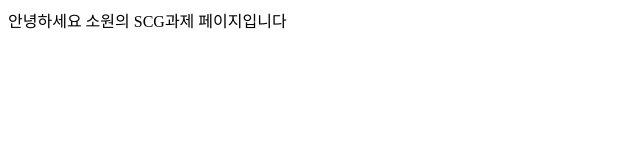
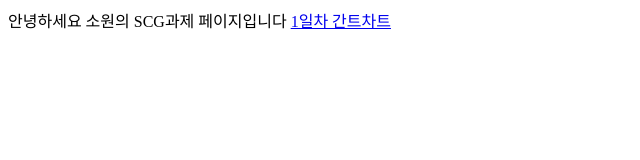
Before and after one commit to jandibat/scg, a plain HTML site: page index.html in a window 1280 px wide. Shown: the whole page, without its empty margins (0-640 px from the left). Drawn offline with Linux system fonts and the light colour scheme.

Commit message:
'update'

```diff
--- a/index.html
+++ b/index.html
@@ -8,6 +8,6 @@
   </head>
   <body>
     안녕하세요 소원의 SCG과제 페이지입니다
-    <a href="./1일차/ganttchart/"></a>
+    <a href="./1일차/ganttchart/">1일차 간트차트</a>
   </body>
 </html>
```
Also changed, not shown: .html (deleted).
